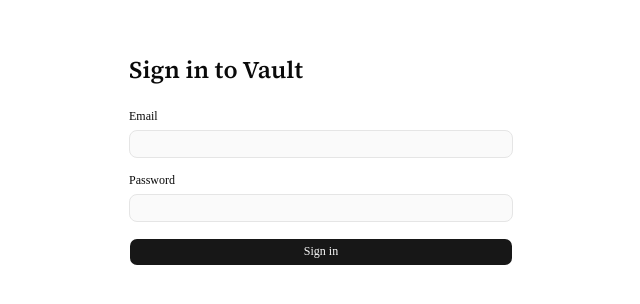
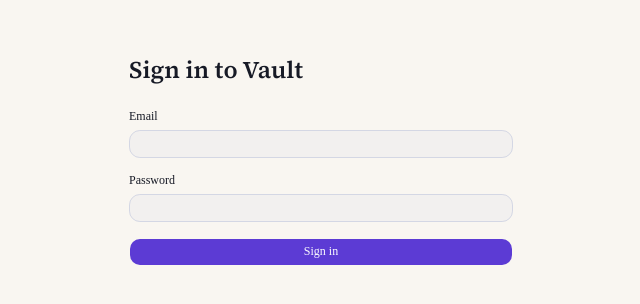
Before and after one commit to kawsaramin101/tms, a Next.js app in the folder apps/frontend/: page /login in a window 1280 px wide. Shown: the part 240-544 px from the top of the page, without its empty margins (319-959 px from the left). Built offline with nearby package versions, Linux system fonts and the light colour scheme; no server answers.

Commit message:
Changed Theme

```diff
--- a/apps/frontend/src/app/globals.css
+++ b/apps/frontend/src/app/globals.css
@@ -4,41 +4,57 @@
 
 @custom-variant dark (&:is(.dark *));
 
+/* =========================================
+   THEME TOKENS — TAILWIND V4
+========================================= */
+
 @theme inline {
   --color-background: var(--background);
   --color-foreground: var(--foreground);
-  --font-sans: var(--font-sans);
+
+  --font-sans: var(--font-geist-sans);
   --font-mono: var(--font-geist-mono);
-  --font-heading: var(--font-sans);
+  --font-heading: var(--font-geist-sans);
+
+  --color-card: var(--card);
+  --color-card-foreground: var(--card-foreground);
+
+  --color-popover: var(--popover);
+  --color-popover-foreground: var(--popover-foreground);
+
+  --color-primary: var(--primary);
+  --color-primary-foreground: var(--primary-foreground);
+
+  --color-secondary: var(--secondary);
+  --color-secondary-foreground: var(--secondary-foreground);
+
+  --color-muted: var(--muted);
+  --color-muted-foreground: var(--muted-foreground);
+
+  --color-accent: var(--accent);
+  --color-accent-foreground: var(--accent-foreground);
+
+  --color-destructive: var(--destructive);
+
+  --color-border: var(--border);
+  --color-input: var(--input);
+  --color-ring: var(--ring);
+
+  --color-chart-1: var(--chart-1);
+  --color-chart-2: var(--chart-2);
+  --color-chart-3: var(--chart-3);
+  --color-chart-4: var(--chart-4);
+  --color-chart-5: var(--chart-5);
+
+  --color-sidebar: var(--sidebar);
+  --color-sidebar-foreground: var(--sidebar-foreground);
+  --color-sidebar-primary: var(--sidebar-primary);
+  --color-sidebar-primary-foreground: var(--sidebar-primary-foreground);
+  --color-sidebar-accent: var(--sidebar-accent);
+  --color-sidebar-accent-foreground: var(--sidebar-accent-foreground);
+  --color-sidebar-border: var(--sidebar-border);
   --color-sidebar-ring: var(--sidebar-ring);
-  --color-sidebar-border: var(--sidebar-border);
-  --color-sidebar-accent-foreground: var(--sidebar-accent-foreground);
-  --color-sidebar-accent: var(--sidebar-accent);
-  --color-sidebar-primary-foreground: var(--sidebar-primary-foreground);
-  --color-sidebar-primary: var(--sidebar-primary);
-  --color-sidebar-foreground: var(--sidebar-foreground);
-  --color-sidebar: var(--sidebar);
-  --color-chart-5: var(--chart-5);
-  --color-chart-4: var(--chart-4);
-  --color-chart-3: var(--chart-3);
-  --color-chart-2: var(--chart-2);
-  --color-chart-1: var(--chart-1);
-  --color-ring: var(--ring);
-  --color-input: var(--input);
-  --color-border: var(--border);
-  --color-destructive: var(--destructive);
-  --color-accent-foreground: var(--accent-foreground);
-  --color-accent: var(--accent);
-  --color-muted-foreground: var(--muted-foreground);
-  --color-muted: var(--muted);
-  --color-secondary-foreground: var(--secondary-foreground);
-  --color-secondary: var(--secondary);
-  --color-primary-foreground: var(--primary-foreground);
-  --color-primary: var(--primary);
-  --color-popover-foreground: var(--popover-foreground);
-  --color-popover: var(--popover);
-  --color-card-foreground: var(--card-foreground);
-  --color-card: var(--card);
+
   --radius-sm: calc(var(--radius) * 0.6);
   --radius-md: calc(var(--radius) * 0.8);
   --radius-lg: var(--radius);
@@ -48,83 +64,152 @@
   --radius-4xl: calc(var(--radius) * 2.6);
 }
 
+/* =========================================
+   LIGHT THEME
+========================================= */
+
 :root {
-  --background: oklch(1 0 0);
-  --foreground: oklch(0.145 0 0);
-  --card: oklch(1 0 0);
-  --card-foreground: oklch(0.145 0 0);
-  --popover: oklch(1 0 0);
-  --popover-foreground: oklch(0.145 0 0);
-  --primary: oklch(0.205 0 0);
-  --primary-foreground: oklch(0.985 0 0);
-  --secondary: oklch(0.97 0 0);
-  --secondary-foreground: oklch(0.205 0 0);
-  --muted: oklch(0.97 0 0);
-  --muted-foreground: oklch(0.556 0 0);
-  --accent: oklch(0.97 0 0);
-  --accent-foreground: oklch(0.205 0 0);
-  --destructive: oklch(0.577 0.245 27.325);
-  --border: oklch(0.922 0 0);
-  --input: oklch(0.922 0 0);
-  --ring: oklch(0.708 0 0);
-  --chart-1: oklch(0.87 0 0);
-  --chart-2: oklch(0.556 0 0);
-  --chart-3: oklch(0.439 0 0);
-  --chart-4: oklch(0.371 0 0);
-  --chart-5: oklch(0.269 0 0);
-  --radius: 0.625rem;
-  --sidebar: oklch(0.985 0 0);
-  --sidebar-foreground: oklch(0.145 0 0);
-  --sidebar-primary: oklch(0.205 0 0);
-  --sidebar-primary-foreground: oklch(0.985 0 0);
-  --sidebar-accent: oklch(0.97 0 0);
-  --sidebar-accent-foreground: oklch(0.205 0 0);
-  --sidebar-border: oklch(0.922 0 0);
-  --sidebar-ring: oklch(0.708 0 0);
+  color-scheme: light;
+
+  --background: oklch(0.975 0.008 85);
+  --foreground: oklch(0.22 0.025 275);
+
+  --card: oklch(0.995 0.003 85);
+  --card-foreground: oklch(0.22 0.025 275);
+
+  --popover: oklch(0.995 0.003 85);
+  --popover-foreground: oklch(0.22 0.025 275);
+
+  --primary: oklch(0.49 0.22 285);
+  --primary-foreground: oklch(0.99 0.005 285);
+
+  --secondary: oklch(0.935 0.025 285);
+  --secondary-foreground: oklch(0.34 0.10 285);
+
+  --muted: oklch(0.95 0.009 275);
+  --muted-foreground: oklch(0.50 0.025 275);
+
+  --accent: oklch(0.93 0.045 290);
+  --accent-foreground: oklch(0.32 0.12 285);
+
+  --destructive: oklch(0.56 0.22 27);
+  --border: oklch(0.90 0.014 275);
+  --input: oklch(0.88 0.018 275);
+  --ring: oklch(0.59 0.17 285);
+
+  --chart-1: oklch(0.53 0.22 285);
+  --chart-2: oklch(0.67 0.14 175);
+  --chart-3: oklch(0.73 0.15 75);
+  --chart-4: oklch(0.66 0.19 330);
+  --chart-5: oklch(0.63 0.17 35);
+
+  --radius: 0.85rem;
+
+  --sidebar: oklch(0.955 0.012 275);
+  --sidebar-foreground: oklch(0.29 0.035 275);
+  --sidebar-primary: oklch(0.49 0.22 285);
+  --sidebar-primary-foreground: oklch(0.99 0.005 285);
+  --sidebar-accent: oklch(0.92 0.035 285);
+  --sidebar-accent-foreground: oklch(0.32 0.12 285);
+  --sidebar-border: oklch(0.90 0.014 275);
+  --sidebar-ring: oklch(0.59 0.17 285);
 }
 
+/* =========================================
+   DARK THEME
+========================================= */
+
 .dark {
-  --background: oklch(0.145 0 0);
-  --foreground: oklch(0.985 0 0);
-  --card: oklch(0.205 0 0);
-  --card-foreground: oklch(0.985 0 0);
-  --popover: oklch(0.205 0 0);
-  --popover-foreground: oklch(0.985 0 0);
-  --primary: oklch(0.922 0 0);
-  --primary-foreground: oklch(0.205 0 0);
-  --secondary: oklch(0.269 0 0);
-  --secondary-foreground: oklch(0.985 0 0);
-  --muted: oklch(0.269 0 0);
-  --muted-foreground: oklch(0.708 0 0);
-  --accent: oklch(0.269 0 0);
-  --accent-foreground: oklch(0.985 0 0);
-  --destructive: oklch(0.704 0.191 22.216);
-  --border: oklch(1 0 0 / 10%);
+  color-scheme: dark;
+
+  --background: oklch(0.17 0.018 275);
+  --foreground: oklch(0.95 0.012 275);
+
+  --card: oklch(0.205 0.022 275);
+  --card-foreground: oklch(0.95 0.012 275);
+
+  --popover: oklch(0.22 0.024 275);
+  --popover-foreground: oklch(0.95 0.012 275);
+
+  --primary: oklch(0.76 0.15 285);
+  --primary-foreground: oklch(0.20 0.05 285);
+
+  --secondary: oklch(0.27 0.025 275);
+  --secondary-foreground: oklch(0.92 0.012 275);
+
+  --muted: oklch(0.245 0.022 275);
+  --muted-foreground: oklch(0.70 0.022 275);
+
+  --accent: oklch(0.30 0.055 285);
+  --accent-foreground: oklch(0.94 0.015 285);
+
+  --destructive: oklch(0.68 0.19 25);
+  --border: oklch(1 0 0 / 11%);
   --input: oklch(1 0 0 / 15%);
-  --ring: oklch(0.556 0 0);
-  --chart-1: oklch(0.87 0 0);
-  --chart-2: oklch(0.556 0 0);
-  --chart-3: oklch(0.439 0 0);
-  --chart-4: oklch(0.371 0 0);
-  --chart-5: oklch(0.269 0 0);
-  --sidebar: oklch(0.205 0 0);
-  --sidebar-foreground: oklch(0.985 0 0);
-  --sidebar-primary: oklch(0.488 0.243 264.376);
-  --sidebar-primary-foreground: oklch(0.985 0 0);
-  --sidebar-accent: oklch(0.269 0 0);
-  --sidebar-accent-foreground: oklch(0.985 0 0);
-  --sidebar-border: oklch(1 0 0 / 10%);
-  --sidebar-ring: oklch(0.556 0 0);
+  --ring: oklch(0.70 0.15 285);
+
+  --chart-1: oklch(0.76 0.15 285);
+  --chart-2: oklch(0.74 0.14 175);
+  --chart-3: oklch(0.80 0.15 80);
+  --chart-4: oklch(0.73 0.17 330);
+  --chart-5: oklch(0.74 0.16 35);
+
+  --sidebar: oklch(0.19 0.022 275);
+  --sidebar-foreground: oklch(0.92 0.012 275);
+  --sidebar-primary: oklch(0.76 0.15 285);
+  --sidebar-primary-foreground: oklch(0.20 0.05 285);
+  --sidebar-accent: oklch(0.28 0.04 285);
+  --sidebar-accent-foreground: oklch(0.94 0.015 285);
+  --sidebar-border: oklch(1 0 0 / 11%);
+  --sidebar-ring: oklch(0.70 0.15 285);
 }
+
+/* =========================================
+   BASE STYLES
+========================================= */
 
 @layer base {
   * {
     @apply border-border outline-ring/50;
   }
-  body {
-    @apply bg-background text-foreground;
-  }
+
   html {
     @apply font-sans;
   }
+
+  body {
+    @apply bg-background text-foreground;
+    font-family: var(--font-geist-sans), sans-serif;
+    font-feature-settings: "cv11", "ss01";
+    -webkit-font-smoothing: antialiased;
+    text-rendering: optimizeLegibility;
+  }
+
+  button,
+  input,
+  textarea,
+  select {
+    font: inherit;
+  }
+
+  ::selection {
+    background: var(--accent);
+    color: var(--accent-foreground);
+  }
 }
+
+/* =========================================
+   OPTIONAL DESIGN UTILITIES
+========================================= */
+
+@layer utilities {
+  .surface-elevated {
+    box-shadow:
+      0 1px 2px oklch(0.2 0.02 275 / 3%),
+      0 8px 24px oklch(0.2 0.02 275 / 4%);
+  }
+
+  .text-balance {
+    text-wrap: balance;
+  }
+}
--- a/apps/frontend/src/app/layout.tsx
+++ b/apps/frontend/src/app/layout.tsx
@@ -1,37 +1,33 @@
+
 import type { Metadata } from "next";
-import { Geist, Geist_Mono, Inter } from "next/font/google";
+import { Inter, Source_Serif_4 } from "next/font/google";
 import "./globals.css";
 import { ThemeProvider } from "@/components/theme-provider";
 
-import { cn } from "@/lib/utils";
-
-import { Source_Serif_4 } from "next/font/google";
+const inter = Inter({
+  subsets: ["latin"],
+  variable: "--font-sans",
+});
 
 const sourceSerif = Source_Serif_4({
   subsets: ["latin"],
   variable: "--font-serif",
 });
 
-const inter = Inter({ subsets: ['latin'], variable: '--font-sans' });
-
-const geistSans = Geist({
-  variable: "--font-geist-sans",
-  subsets: ["latin"],
-});
-
-const geistMono = Geist_Mono({
-  variable: "--font-geist-mono",
-  subsets: ["latin"],
-});
-
 export const metadata: Metadata = {
-  title: "Create Next App",
-  description: "Generated by create next app",
+  title: "My App",
+  description: "My application",
 };
 
-export default function RootLayout({ children }: { children: React.ReactNode }) {
+export default function RootLayout({
+  children,
+}: Readonly<{ children: React.ReactNode }>) {
   return (
-    <html lang="en" suppressHydrationWarning className={sourceSerif.variable}>
+    <html
+      lang="en"
+      suppressHydrationWarning
+      className={`${inter.variable} ${sourceSerif.variable}`}
+    >
       <body>
         <ThemeProvider
           attribute="class"
--- a/apps/frontend/src/app/page.tsx
+++ b/apps/frontend/src/app/page.tsx
@@ -72,7 +72,7 @@
         <section className="mx-auto max-w-6xl px-4 pb-16 pt-20 sm:px-6 sm:pb-24 sm:pt-28">
           <div className="max-w-2xl">
             <h1 className="font-serif text-4xl font-semibold leading-tight tracking-tight text-foreground sm:text-5xl">
-              One ledger for every rupee the class handles.
+              One ledger for every taka received and spent.
             </h1>
             <p className="mt-5 max-w-xl text-lg leading-relaxed text-muted-foreground">
               Vault replaces the shared spreadsheet and the group-chat
```
